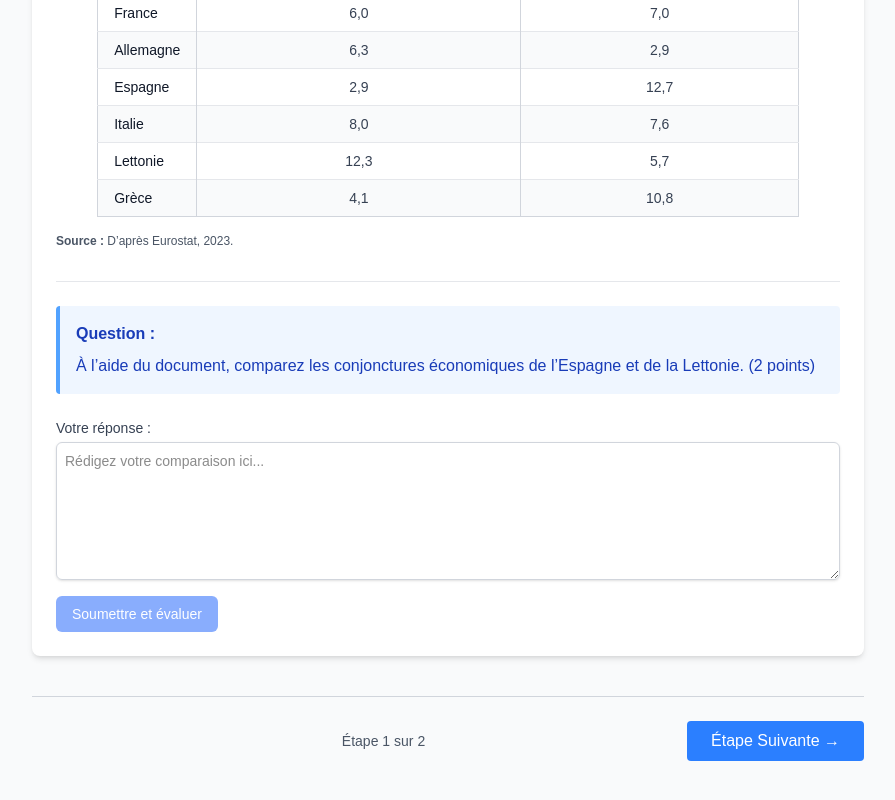
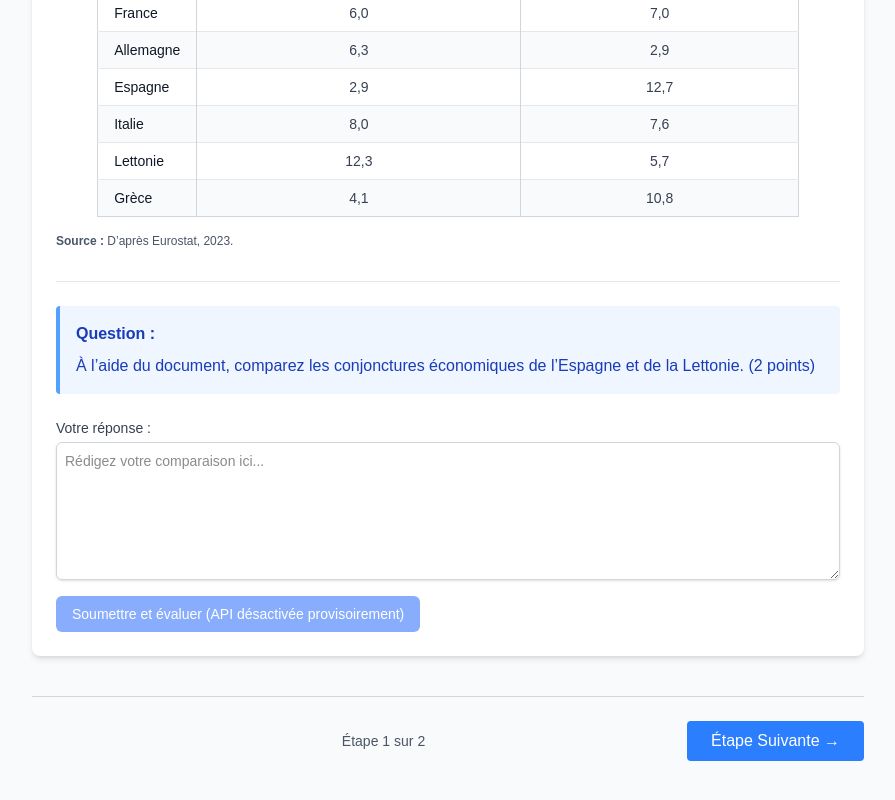
Before and after one commit to paulgy/projet_gy, a Next.js app: page /parcours/lecture-interpretation-donnees-ia/1 in a window 1280 px wide. Shown: the part 354-1154 px from the top of the page, without its empty margins (192-1087 px from the left). Built offline with nearby package versions, Linux system fonts and the light colour scheme.

Commit message:
Disable Gemini API buttons and update package-lock.json

```diff
--- a/src/components/GeminiEc2Exercise.tsx
+++ b/src/components/GeminiEc2Exercise.tsx
@@ -185,9 +185,9 @@ const GeminiEc2Exercise = () => {
         <button
           onClick={handleSubmit}
           className="mt-4 px-4 py-2 bg-blue-600 text-white text-sm font-medium rounded-md hover:bg-blue-700 focus:outline-none focus:ring-2 focus:ring-offset-2 focus:ring-blue-500 disabled:opacity-50 disabled:cursor-not-allowed"
-          disabled={isLoading || studentAnswer.trim().length < 10} // Condition de désactivation
+          disabled={true} // API désactivée provisoirement
         >
-          {isLoading ? "Évaluation en cours..." : "Soumettre et évaluer"}
+          {isLoading ? "Évaluation en cours..." : "Soumettre et évaluer (API désactivée provisoirement)"}
         </button>
 
         {/* Zone d'erreur (inchangée) */}
@@ -204,8 +204,7 @@ const GeminiEc2Exercise = () => {
         {/* Zone de feedback (inchangée dans sa structure) */}
         {feedback && !error && (
           <div
-            className={`mt-6 p-4 rounded-lg shadow-md border-l-4 ${
-              feedback.score === 2
+            className={`mt-6 p-4 rounded-lg shadow-md border-l-4 ${feedback.score === 2
                 ? "bg-green-50 border-green-500"
                 : feedback.score === 1
                   ? "bg-yellow-50 border-yellow-500"
@@ -213,8 +212,7 @@ const GeminiEc2Exercise = () => {
               }`}
           >
             <p
-              className={`font-bold text-lg mb-2 ${
-                feedback.score === 2
+              className={`font-bold text-lg mb-2 ${feedback.score === 2
                   ? "text-green-800"
                   : feedback.score === 1
                     ? "text-yellow-800"
--- a/src/components/VolunteeringExercise.tsx
+++ b/src/components/VolunteeringExercise.tsx
@@ -212,9 +212,9 @@ const VolunteeringExercise = () => {
         <button
           onClick={handleSubmit}
           className="mt-4 px-4 py-2 bg-blue-600 text-white text-sm font-medium rounded-md hover:bg-blue-700 focus:outline-none focus:ring-2 focus:ring-offset-2 focus:ring-blue-500 disabled:opacity-50 disabled:cursor-not-allowed"
-          disabled={isLoading || studentAnswer.trim().length < 10}
+          disabled={true} // API désactivée provisoirement
         >
-          {isLoading ? "Évaluation en cours..." : "Soumettre et évaluer"}
+          {isLoading ? "Évaluation en cours..." : "Soumettre et évaluer (API désactivée provisoirement)"}
         </button>
 
         {/* Zone d'erreur (inchangée) */}
@@ -231,8 +231,7 @@ const VolunteeringExercise = () => {
         {/* --- Correction: Zone de feedback détaillée avec mapping direct --- */}
         {feedback && !error && (
           <div
-            className={`mt-6 p-4 rounded-lg shadow-md border-l-4 ${
-              feedback.score === 2
+            className={`mt-6 p-4 rounded-lg shadow-md border-l-4 ${feedback.score === 2
                 ? "bg-green-50 border-green-500"
                 : feedback.score === 1
                   ? "bg-yellow-50 border-yellow-500"
@@ -240,8 +239,7 @@ const VolunteeringExercise = () => {
               }`}
           >
             <p
-              className={`font-bold text-lg mb-2 ${
-                feedback.score === 2
+              className={`font-bold text-lg mb-2 ${feedback.score === 2
                   ? "text-green-800"
                   : feedback.score === 1
                     ? "text-yellow-800"
```
Also changed, not shown: 1 other file (tests, documents, lock files or other folders). Lines whose indentation alone changed are shown as unchanged.
